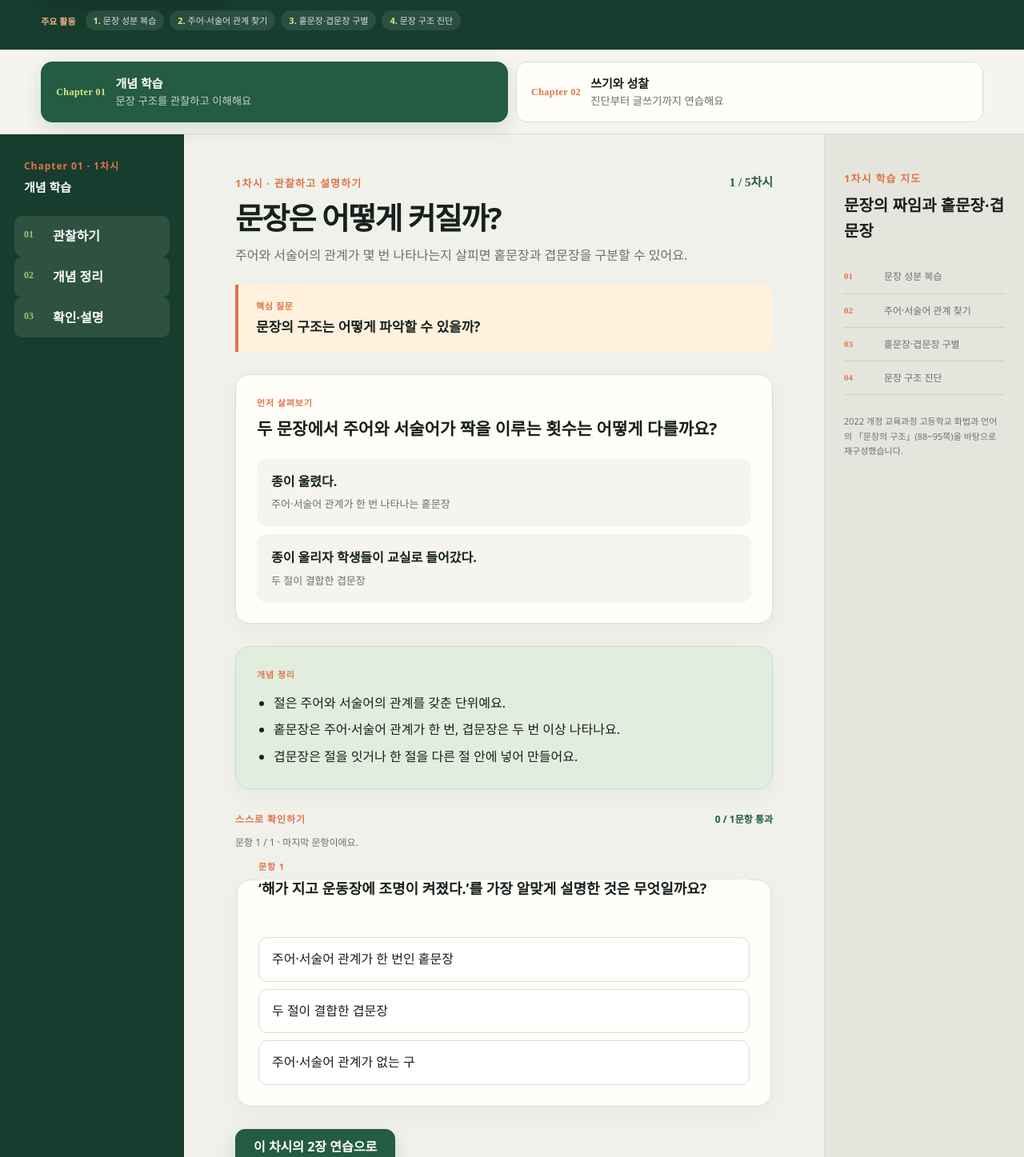
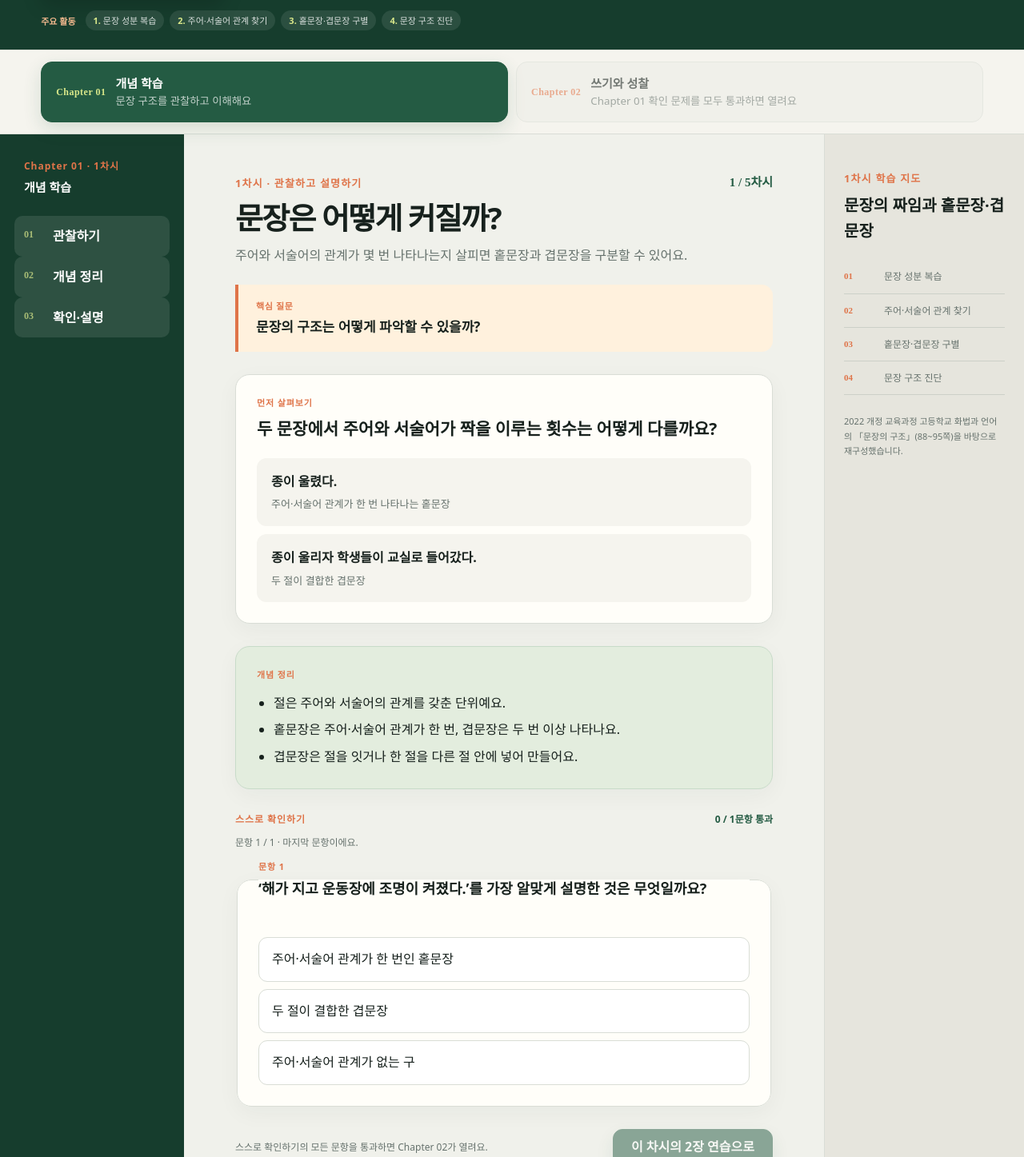
Before and after one commit to tmvlem779/writing, a Next.js app: page /learn in a window 1280 px wide. Shown: the part 383-1830 px from the top of the page at 80% size. Built offline with nearby package versions, Linux system fonts and the light colour scheme.

Commit message:
feat: gate practice behind concept checks

```diff
--- a/src/app/globals.css
+++ b/src/app/globals.css
@@ -99,6 +99,7 @@ button, a { -webkit-tap-highlight-color: transparent; }
 .chapter-switcher.two-chapters { grid-template-columns: repeat(2, minmax(0, 1fr)); }
 .chapter-tab { min-width: 0; padding: 14px 18px; display: grid; grid-template-columns: auto 1fr; column-gap: 12px; align-items: center; border: 1px solid var(--line); border-radius: 14px; background: var(--surface); color: var(--muted); cursor: pointer; text-align: left; }
 .chapter-tab > span { grid-row: 1 / 3; color: var(--orange); font: 700 12px/1.5 serif; letter-spacing: .04em; }.chapter-tab strong { color: var(--ink); font-size: 15px; }.chapter-tab small { overflow: hidden; text-overflow: ellipsis; white-space: nowrap; }.chapter-tab.active { border-color: var(--green); background: var(--green); color: rgba(255,255,255,.72); box-shadow: 0 8px 22px rgba(36,91,67,.16); }.chapter-tab.active strong { color: white; }.chapter-tab.active > span { color: var(--lime); }
+.chapter-tab:disabled, .chapter-tab.locked { cursor: not-allowed; opacity: .58; background: #ecece6; box-shadow: none; }
 
 .concept-shell, .studio-shell, .authentic-shell { min-height: calc(100vh - 179px); display: grid; grid-template-columns: 230px minmax(0, 1fr) 250px; background: #f0f1eb; }
 .concept-sidebar { padding: 30px 18px; background: var(--green-dark); color: white; }.concept-step { width: 100%; padding: 13px 12px; display: grid; grid-template-columns: 28px minmax(0, 1fr) auto; gap: 8px; align-items: start; border: 0; border-radius: 10px; background: transparent; color: rgba(255,255,255,.68); cursor: pointer; text-align: left; }.concept-step > span:first-child { color: rgba(217,231,138,.72); font: 700 12px/1.7 serif; }.concept-step > span:nth-child(2) { line-height: 1.55; }.concept-step i { color: var(--lime); font-style: normal; }.concept-step.active { background: rgba(255,255,255,.1); color: white; font-weight: 750; }
@@ -114,7 +115,7 @@ button, a { -webkit-tap-highlight-color: transparent; }
 .concept-check-set { margin-top: 28px; }.concept-check-set > header { display: flex; justify-content: space-between; gap: 16px; align-items: center; }.concept-check-set > header span { color: var(--orange); font-size: 12px; font-weight: 800; letter-spacing: .08em; }.concept-check-set > header strong { color: var(--green); font-size: 12px; }
 .concept-check-set .concept-check { margin-top: 12px; }
 .check-sequence-guide { margin: 10px 0 0; color: var(--muted); font-size: 12px; }.concept-check { min-width: 0; }.concept-check legend { width: 100%; padding: 0; font-size: 18px; font-weight: 800; line-height: 1.55; }.concept-check legend > span { margin-bottom: 6px; }.check-options { display: grid; gap: 9px; margin-top: 20px; }.check-option { padding: 14px 16px; border: 1px solid var(--line); border-radius: 11px; background: white; color: var(--ink); cursor: pointer; text-align: left; }.check-option:hover { border-color: var(--green); }.check-option.selected { border-color: var(--green); box-shadow: inset 0 0 0 1px var(--green); background: #f0f6ef; font-weight: 750; }.check-option:disabled { cursor: default; }.check-option:disabled:not(.selected) { opacity: .62; }.check-feedback { margin-top: 16px; padding: 16px 18px; border-radius: 12px; }.check-feedback.correct { background: #e3edde; color: var(--green-dark); }.check-feedback.retry { background: #fff1dd; color: #734419; }.check-feedback p { margin: 5px 0; }.check-feedback small { display: block; color: inherit; opacity: .82; }.check-next-row { display: flex; justify-content: flex-end; margin-top: 16px; }.check-complete-message { margin: 16px 0 0; color: var(--green); font-weight: 800; }
-.concept-actions { display: flex; justify-content: space-between; gap: 12px; margin-top: 28px; }.concept-progress { padding: 42px 24px; border-left: 1px solid var(--line); background: #e6e5dd; }.concept-progress h2 { margin: 6px 0 20px; font-size: 20px; }.progress-ring { width: 98px; height: 98px; display: grid; place-items: center; margin-bottom: 26px; border: 10px solid #cdd6cc; border-top-color: var(--green); border-radius: 50%; background: var(--surface); }.progress-ring strong { color: var(--green); font: 700 22px/1 serif; }.concept-progress ol { list-style: none; margin: 0; padding: 0; }.concept-progress li { display: grid; grid-template-columns: 42px 1fr; gap: 8px; padding: 11px 0; border-bottom: 1px solid #ccd0c8; color: var(--muted); font-size: 12px; }.concept-progress li span { color: var(--orange); font: 700 11px/1.7 serif; }.concept-progress li.done { color: var(--ink); font-weight: 750; }.concept-progress li.done span { color: var(--green); }.source-note { margin-top: 24px; color: var(--muted); font-size: 11px; line-height: 1.7; }
+.concept-actions { display: flex; justify-content: space-between; gap: 12px; margin-top: 28px; }.chapter-lock-message { margin: 0; align-self: center; color: var(--muted); font-size: 12px; }.concept-progress { padding: 42px 24px; border-left: 1px solid var(--line); background: #e6e5dd; }.concept-progress h2 { margin: 6px 0 20px; font-size: 20px; }.progress-ring { width: 98px; height: 98px; display: grid; place-items: center; margin-bottom: 26px; border: 10px solid #cdd6cc; border-top-color: var(--green); border-radius: 50%; background: var(--surface); }.progress-ring strong { color: var(--green); font: 700 22px/1 serif; }.concept-progress ol { list-style: none; margin: 0; padding: 0; }.concept-progress li { display: grid; grid-template-columns: 42px 1fr; gap: 8px; padding: 11px 0; border-bottom: 1px solid #ccd0c8; color: var(--muted); font-size: 12px; }.concept-progress li span { color: var(--orange); font: 700 11px/1.7 serif; }.concept-progress li.done { color: var(--ink); font-weight: 750; }.concept-progress li.done span { color: var(--green); }.source-note { margin-top: 24px; color: var(--muted); font-size: 11px; line-height: 1.7; }
 
 .material-sidebar { padding: 30px 18px; background: #263f38; color: white; }.material-button { width: 100%; padding: 13px 12px; display: grid; grid-template-columns: 28px minmax(0, 1fr) auto; gap: 8px; align-items: center; border: 0; border-radius: 10px; background: transparent; color: rgba(255,255,255,.68); cursor: pointer; text-align: left; }.material-button > span:first-child { color: #f3b98e; font: 700 12px/1.7 serif; }.material-button i { color: var(--lime); font-style: normal; }.material-button.active { background: rgba(255,255,255,.1); color: white; font-weight: 800; }
 .material-workspace { width: min(920px, 100%); padding: 48px clamp(24px,5vw,68px) 90px; margin: 0 auto; }.material-header { display: flex; justify-content: space-between; gap: 24px; align-items: start; }.material-header h1 { margin: 8px 0 8px; font-size: 38px; line-height: 1.25; letter-spacing: -.045em; }.material-header p { margin: 0; color: var(--muted); }
--- a/src/components/concept-chapter.tsx
+++ b/src/components/concept-chapter.tsx
@@ -19,12 +19,14 @@ import {
 } from "@/lib/curriculum/sentence-structure";
 
 type ConceptChapterProps = {
+  completed: boolean;
   lessonNumber: CourseLessonNumber;
   trackId: CourseTrackId;
+  onComplete: () => void;
   onStartPractice: () => void;
 };
 
-export function ConceptChapter({ lessonNumber, trackId, onStartPractice }: ConceptChapterProps) {
+export function ConceptChapter({ completed, lessonNumber, trackId, onComplete, onStartPractice }: ConceptChapterProps) {
   const courseLesson = getCourseLesson(lessonNumber, trackId);
   const courseLessonCount = getCourseLessons(trackId).length;
   const lessons = trackId === "grammar" ? grammarElementLessons : sentenceStructureLessons;
@@ -32,8 +34,10 @@ export function ConceptChapter({ lessonNumber, trackId, onStartPractice }: Conce
   const lesson = lessons.find((item) => item.id === courseLesson.conceptLessonId) ?? lessons[0];
   const checks = [lesson.check, ...(lesson.extraChecks ?? [])];
   const [selectedAnswers, setSelectedAnswers] = useState<Record<string, string>>({});
-  const [passedCheckIndexes, setPassedCheckIndexes] = useState<number[]>([]);
-  const [currentCheckIndex, setCurrentCheckIndex] = useState(0);
+  const [passedCheckIndexes, setPassedCheckIndexes] = useState<number[]>(
+    () => completed ? checks.map((_, index) => index) : []
+  );
+  const [currentCheckIndex, setCurrentCheckIndex] = useState(() => completed ? checks.length - 1 : 0);
   const currentCheck = checks[currentCheckIndex];
   const selectedAnswer = selectedAnswers[currentCheck.prompt] ?? "";
   const result = selectedAnswer
@@ -47,10 +51,10 @@ export function ConceptChapter({ lessonNumber, trackId, onStartPractice }: Conce
 
   function selectCheckAnswer(optionId: string) {
     setSelectedAnswers((current) => ({ ...current, [currentCheck.prompt]: optionId }));
-    if (optionId === currentCheck.answer) {
-      setPassedCheckIndexes((current) => current.includes(currentCheckIndex)
-        ? current
-        : [...current, currentCheckIndex]);
+    if (optionId === currentCheck.answer && !passedCheckIndexes.includes(currentCheckIndex)) {
+      const nextPassedCheckIndexes = [...passedCheckIndexes, currentCheckIndex];
+      setPassedCheckIndexes(nextPassedCheckIndexes);
+      if (isConceptCheckComplete(checks.length, nextPassedCheckIndexes)) onComplete();
     }
   }
 
@@ -171,7 +175,10 @@ export function ConceptChapter({ lessonNumber, trackId, onStartPractice }: Conce
         </section>
 
         <div className="concept-actions concept-actions-end">
-          <button className="primary-button" onClick={onStartPractice} type="button">
+          {!allChecksPassed && (
+            <p className="chapter-lock-message" role="status">스스로 확인하기의 모든 문항을 통과하면 Chapter 02가 열려요.</p>
+          )}
+          <button className="primary-button" disabled={!allChecksPassed} onClick={onStartPractice} type="button">
             이 차시의 2장 연습으로
           </button>
         </div>
--- a/src/components/writing-studio.tsx
+++ b/src/components/writing-studio.tsx
@@ -19,10 +19,13 @@ export function WritingStudio() {
   const [trackId, setTrackId] = useState<CourseTrackId>("structure");
   const [lessonNumber, setLessonNumber] = useState<CourseLessonNumber>(1);
   const [chapter, setChapter] = useState<Chapter>("concept");
+  const [completedConcepts, setCompletedConcepts] = useState<Set<string>>(new Set());
   const track = getCourseTrack(trackId);
   const courseLessons = getCourseLessons(trackId);
   const lesson = getCourseLesson(lessonNumber, trackId);
   const hasRealLifeChapter = lesson.realLifeMaterialIds.length > 0;
+  const conceptCompletionKey = `${trackId}:${lessonNumber}`;
+  const isConceptComplete = completedConcepts.has(conceptCompletionKey);
 
   function selectTrack(nextTrack: CourseTrackId) {
     setTrackId(nextTrack);
@@ -33,7 +36,13 @@ export function WritingStudio() {
   function selectLesson(nextLesson: CourseLessonNumber) {
     setLessonNumber(nextLesson);
     const nextLessonHasRealLifeChapter = getCourseLesson(nextLesson, trackId).realLifeMaterialIds.length > 0;
+    const nextConceptIsComplete = completedConcepts.has(`${trackId}:${nextLesson}`);
+    if (chapter === "practice" && !nextConceptIsComplete) setChapter("concept");
     if (chapter === "real-life" && !nextLessonHasRealLifeChapter) setChapter("concept");
+  }
+
+  function completeConcept() {
+    setCompletedConcepts((current) => new Set(current).add(conceptCompletionKey));
   }
 
   return (
@@ -99,13 +108,14 @@ export function WritingStudio() {
         </button>
         <button
           aria-current={chapter === "practice" ? "page" : undefined}
-          className={chapter === "practice" ? "chapter-tab active" : "chapter-tab"}
+          className={chapter === "practice" ? "chapter-tab active" : isConceptComplete ? "chapter-tab" : "chapter-tab locked"}
+          disabled={!isConceptComplete}
           onClick={() => setChapter("practice")}
           type="button"
         >
           <span>Chapter 02</span>
           <strong>쓰기와 성찰</strong>
-          <small>진단부터 글쓰기까지 연습해요</small>
+          <small>{isConceptComplete ? "진단부터 글쓰기까지 연습해요" : "Chapter 01 확인 문제를 모두 통과하면 열려요"}</small>
         </button>
         {hasRealLifeChapter && (
           <button
@@ -121,7 +131,16 @@ export function WritingStudio() {
         )}
       </nav>
 
-      {chapter === "concept" && <ConceptChapter key={`concept-${trackId}-${lessonNumber}`} lessonNumber={lessonNumber} trackId={trackId} onStartPractice={() => setChapter("practice")} />}
+      {chapter === "concept" && (
+        <ConceptChapter
+          completed={isConceptComplete}
+          key={`concept-${trackId}-${lessonNumber}`}
+          lessonNumber={lessonNumber}
+          onComplete={completeConcept}
+          onStartPractice={() => setChapter("practice")}
+          trackId={trackId}
+        />
+      )}
       {chapter === "practice" && <PracticeChapter key={`practice-${trackId}-${lessonNumber}`} lessonNumber={lessonNumber} trackId={trackId} />}
       {chapter === "real-life" && hasRealLifeChapter && (
         <RealLifeChapter key={`real-life-${trackId}-${lessonNumber}`} lessonNumber={lessonNumber} trackId={trackId} />
```
Also changed, not shown: 4 other files (tests, documents, lock files or other folders).
